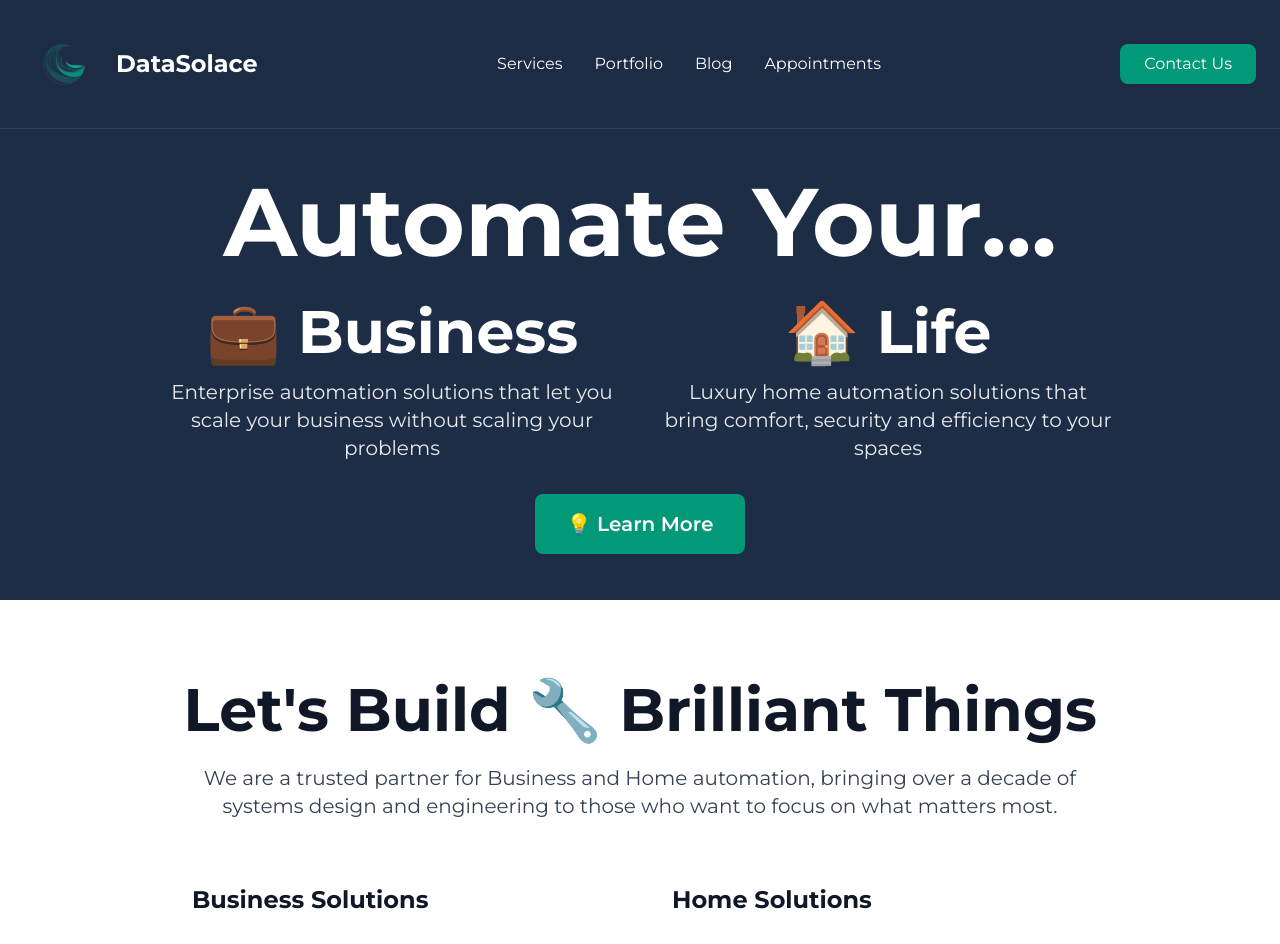
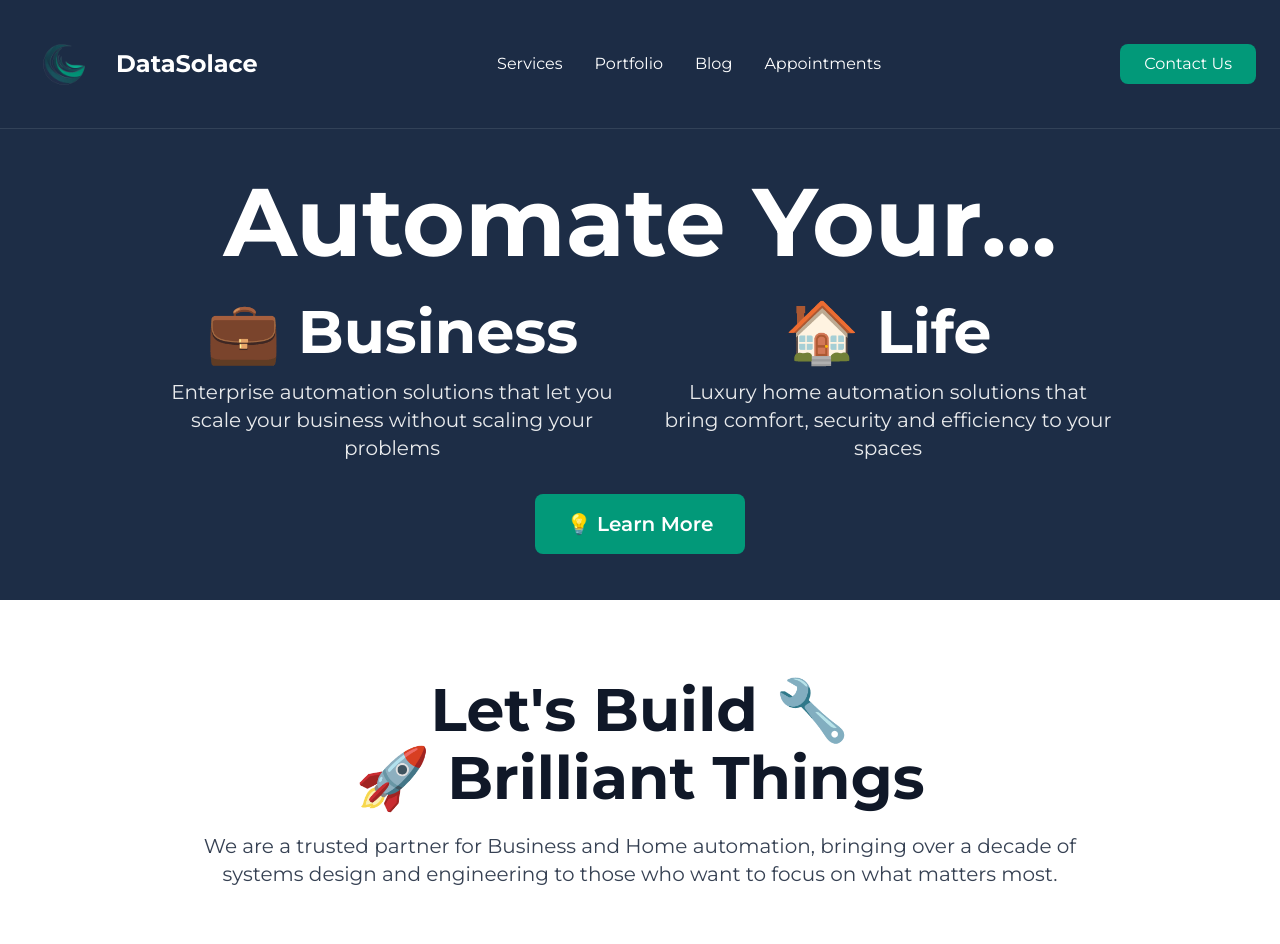
Before and after one commit to DataSolace/datasolace.com, a Next.js app: page / in a window 1280 px wide. Shown: the top 944 px of the page. Built offline with nearby package versions, Linux system fonts and the light colour scheme.

Commit message:
style: update heading in Home component for improved visual hierarchy
- Modify the main heading to include a line break and a new span element for better emphasis on the "Brilliant Things" phrase.
- Enhance the overall aesthetics of the section by improving text layout and spacing.

```diff
--- a/src/app/page.tsx
+++ b/src/app/page.tsx
@@ -112,7 +112,8 @@ export default function Home() {
         <section className="bg-white py-20 px-6">
           <div className="max-w-6xl mx-auto text-center">
             <h2 className="text-5xl md:text-6xl font-bold text-gray-900 mb-6">
-              Let&apos;s Build 🔧 Brilliant Things
+              Let&apos;s Build 🔧<br />
+              <span className="inline-block mt-2">🚀 Brilliant Things</span>
             </h2>
             <p className="text-xl text-gray-700 mb-16 max-w-4xl mx-auto">
               We are a trusted partner for Business and Home automation, bringing over a decade of systems design and engineering to those who want to focus on what matters most.
```
